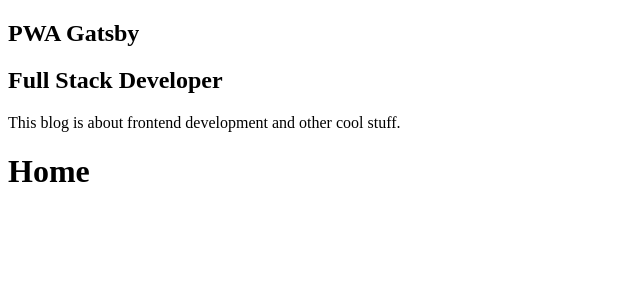
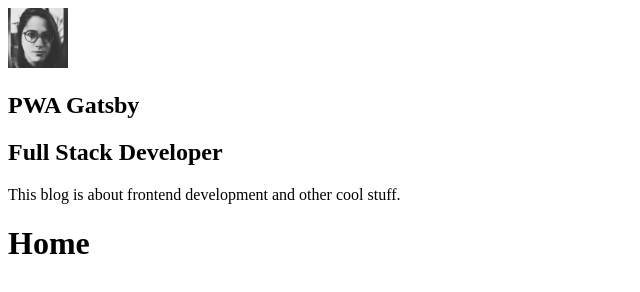
Before and after one commit to paulapompeo/gatsbyjs_blog, a Gatsby site in the folder gatsbyjs_blog/: page / in a window 1280 px wide. Shown: the whole page, without its empty margins (0-640 px from the left). Built offline with nearby package versions, Linux system fonts and the light colour scheme; Gatsby itself is replaced by a stand-in of ours.

Commit message:
working with images

```diff
--- /dev/null
+++ b/gatsbyjs_blog/src/components/Avatar/index.js
@@ -0,0 +1,23 @@
+import React from 'react';
+import { useStaticQuery, graphql } from 'gatsby';
+import Img from 'gatsby-image';
+
+const Avatar = () => {
+    const { avatarImage } = useStaticQuery(
+        graphql`
+            query {
+                avatarImage: file(relativePath: {eq: "profile.jpg"}) {
+                    childImageSharp {
+                        fixed(width: 60, height: 60) {
+                            ...GatsbyImageSharpFixed
+                        }
+                    }
+                }
+            }
+        `
+    )
+
+    return <Img fixed={avatarImage.childImageSharp.fixed}/>
+}
+
+export default Avatar;
--- a/gatsbyjs_blog/src/components/Profile/index.js
+++ b/gatsbyjs_blog/src/components/Profile/index.js
@@ -1,5 +1,7 @@
-import React from 'react'
-import { useStaticQuery, graphql } from 'gatsby'
+import React from 'react';
+import { useStaticQuery, graphql } from 'gatsby';
+
+import Avatar from '../Avatar';
 
 const Profile = () => {
     const {
@@ -20,6 +22,7 @@ const Profile = () => {
 
     return (
         <div className="Profile-wrapper">
+            <Avatar />
             <h1>{title}</h1>
             <h2>{position}</h2>
             <p>{description}</p>
```
Also changed, not shown: gatsbyjs_blog/src/images/profile.jpg (added).
